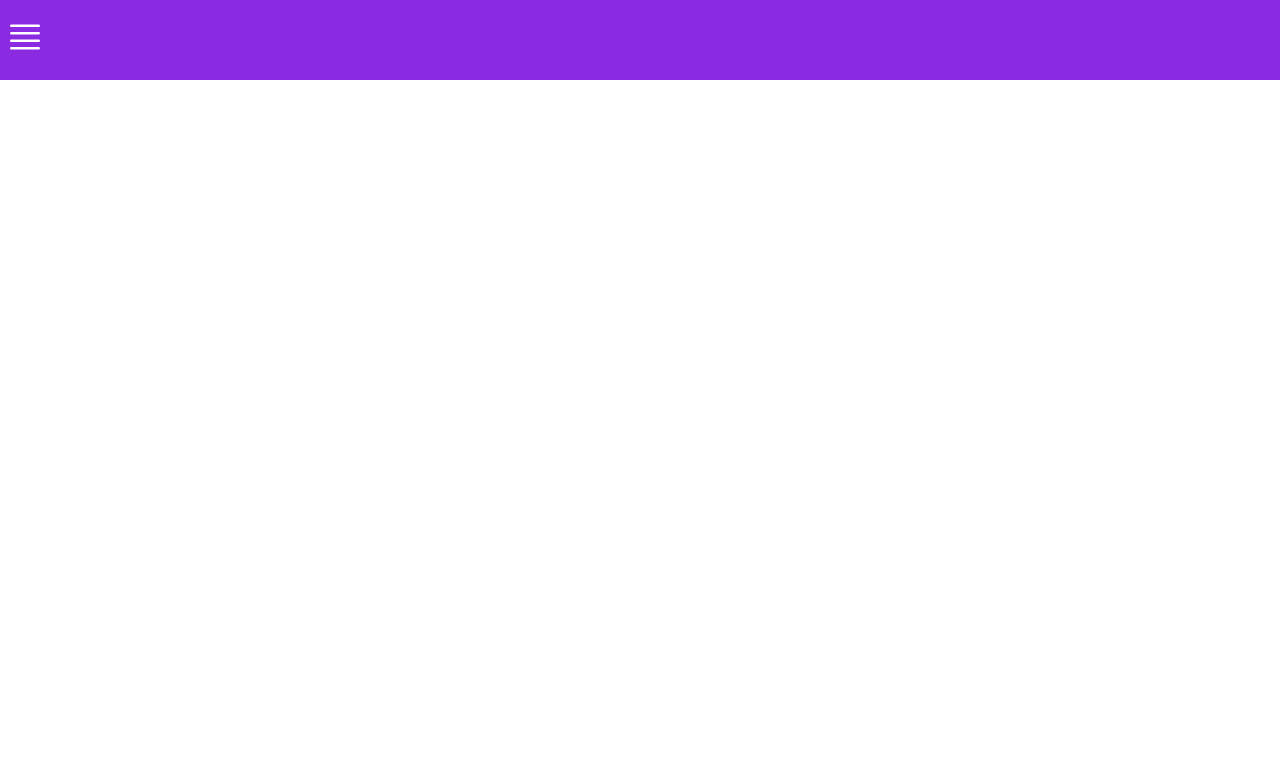
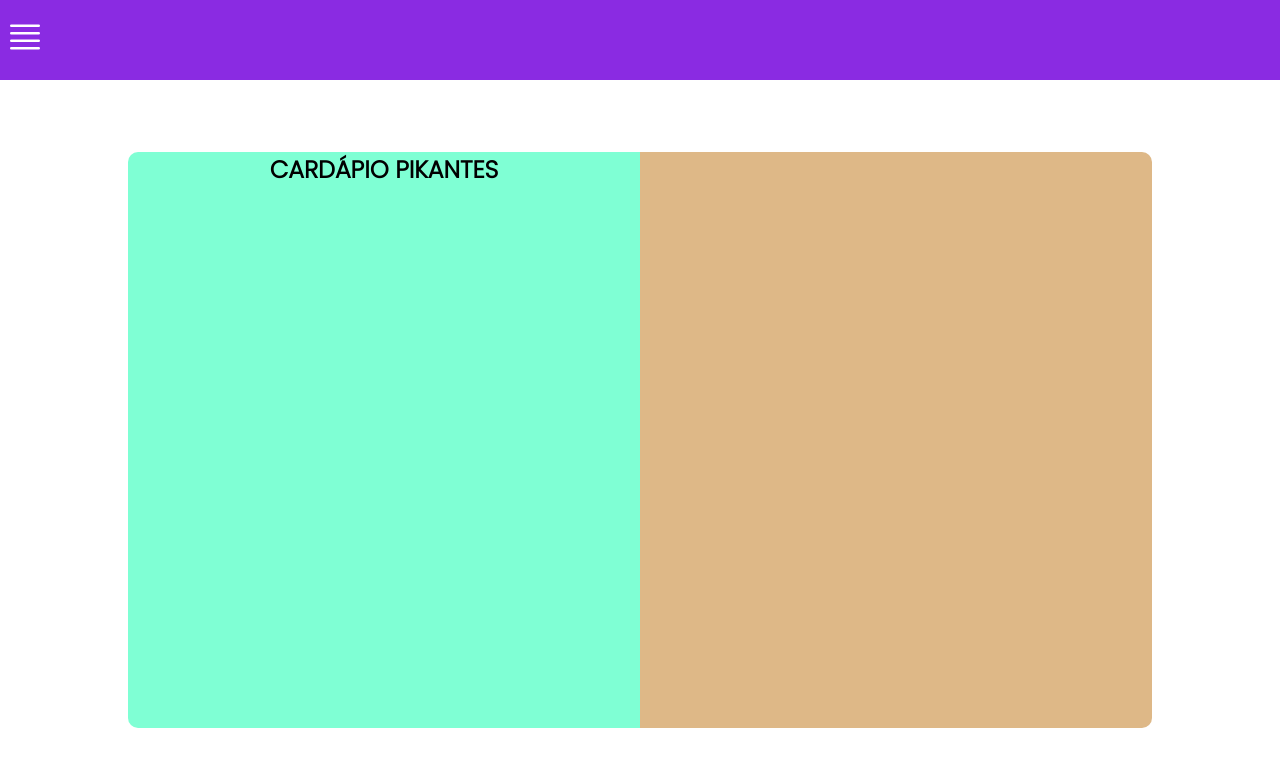
Before and after one commit to leMoreira/program_comecome, a plain HTML site: page index.html in a window 1280 px wide. Drawn offline with Linux system fonts and the light colour scheme.

Commit message:
Desenvolvendo o main e as colunas

```diff
--- a/css/style.css
+++ b/css/style.css
@@ -83,3 +83,42 @@ header .menu ul li a:hover{
     text-shadow: 1px 1px 3px #000;
     padding: 5px 0;
 }
+
+main{
+    width: 100vw;
+    height: 90vh;
+
+    display: flex;
+    justify-content: center;
+    align-items: center;
+}
+
+main .container{
+    width: 80%;
+    height: 80%;
+
+    display: flex;
+    justify-content: space-between;
+    align-items: center;
+
+}
+
+main .container .col-left{
+    width: 100%;
+    height: 100%;
+    background-color: aquamarine;
+    border-radius: 10px  0 0 10px;
+}
+
+main .container .col-left h2{
+    text-align: center;
+    text-transform: uppercase;
+    font-family: 'Poppins';
+}
+
+main .container .col-right{
+    width: 100%;
+    height: 100%;
+    background-color: burlywood;
+    border-radius: 0 10px 10px 0;
+}
--- a/index.html
+++ b/index.html
@@ -38,11 +38,28 @@ btnAbrir.addEventListener('click',() => {
     btnAbrir.style.display="none";
 })
 
+let btnFechar = document.getElementById("fechar");
+btnFechar.addEventListener("click", ()=>{
+    let menu = document.querySelector(".menu");
+    menu.style.marginLeft="-70%";
+    let btnAbrir = document.getElementById("abrir");
+    btnAbrir.style.display = "block";
+    btnFechar.style.display= "none";
+
+})
+
 </script>
 
     </header>
 
-    <main></main>
+    <main>
+        <div class="container">
+            <div class="col-left">
+                <h2>Cardápio Pikantes</h2>
+            </div>
+            <div class="col-right"></div>
+        </div>
+    </main>
 
     <footer></footer>
 
```
